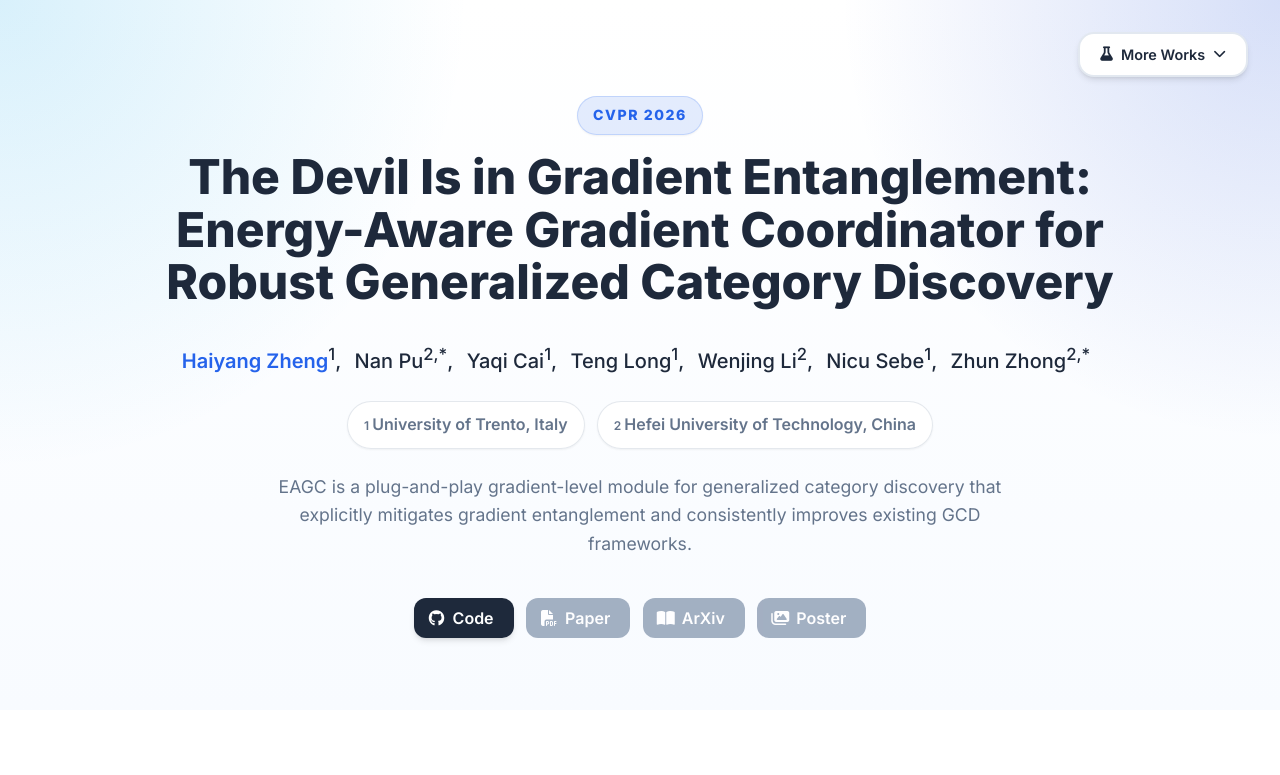
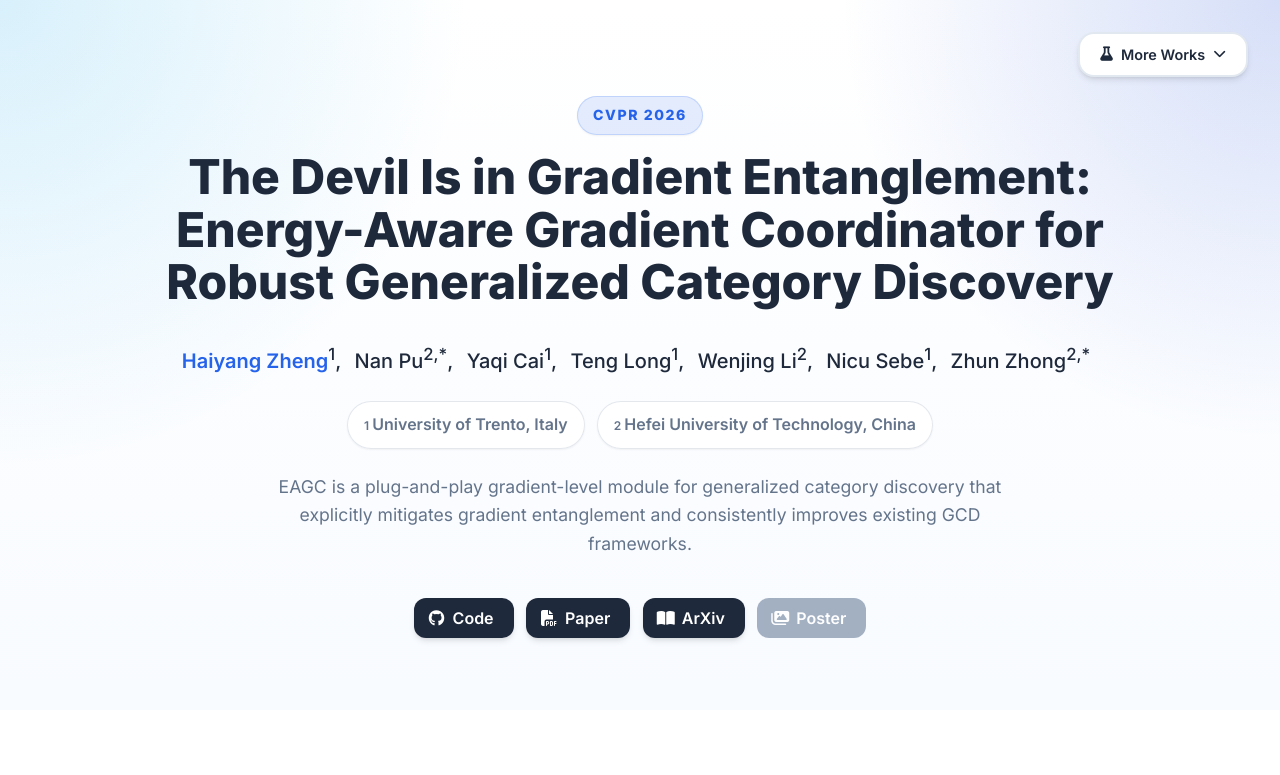
Before and after one commit to HaiyangZheng/EAGC, a plain HTML site: page index.html in a window 1280 px wide. Shown: the top 775 px of the page. Drawn offline with Linux system fonts and the light colour scheme.

Commit message:
Update paper and arXiv links

```diff
--- a/index.html
+++ b/index.html
@@ -169,7 +169,7 @@
                   </a>
                 </span>
                 <span class="link-block">
-                  <a href="#poster" class="external-link button is-normal is-rounded is-dark is-disabled" aria-disabled="true">
+                  <a href="http://arxiv.org/abs/2604.14176" target="_blank" rel="noopener noreferrer" class="external-link button is-normal is-rounded is-dark">
                     <span class="icon">
                       <i class="fas fa-file-pdf"></i>
                     </span>
@@ -177,7 +177,7 @@
                   </a>
                 </span>
                 <span class="link-block">
-                  <a href="#poster" class="external-link button is-normal is-rounded is-dark is-disabled" aria-disabled="true">
+                  <a href="http://arxiv.org/abs/2604.14176" target="_blank" rel="noopener noreferrer" class="external-link button is-normal is-rounded is-dark">
                     <span class="icon">
                       <i class="fas fa-book-open"></i>
                     </span>
```
